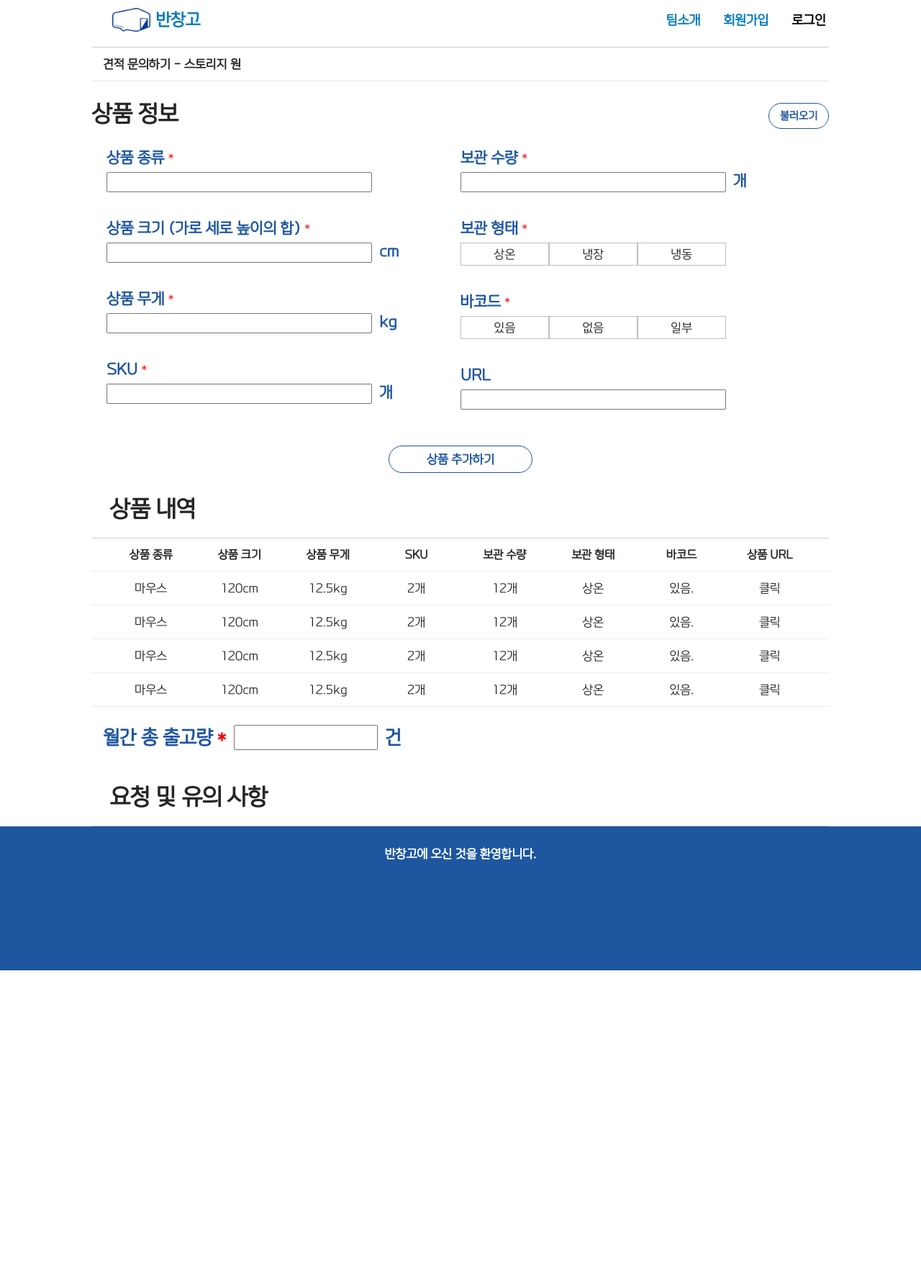
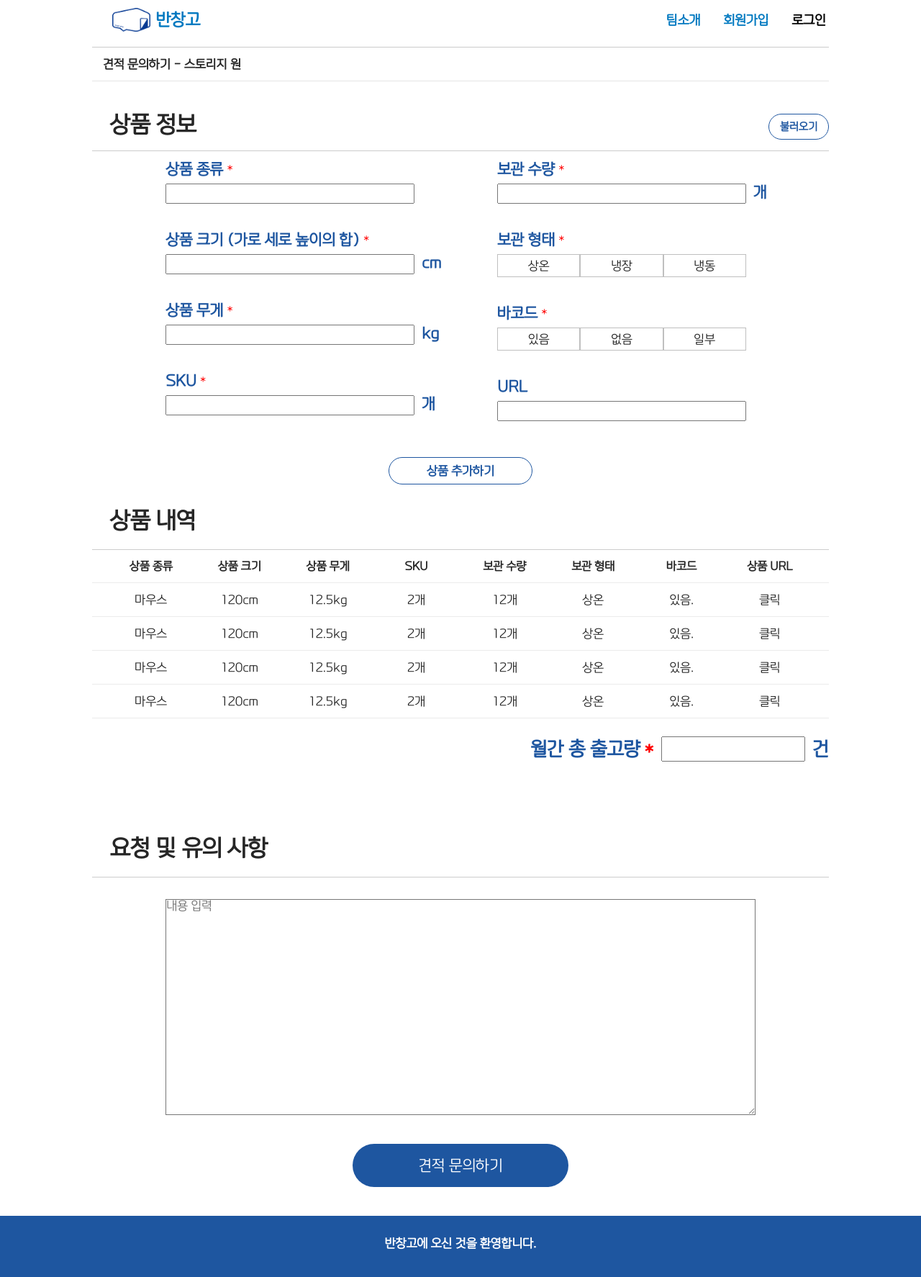
Before and after one commit to WhereHouseGM/banchango_frontend, a React (Create React App) app: page /warehouses/quotecontact in a window 1280 px wide. Shown: the top 1774 px of the page at 72% size. Before the commit the page ends 1348 px from the top, so only its background shows below. Built offline with nearby package versions, Linux system fonts and the light colour scheme; a web font is replaced by a local one.

Commit message:
견적 문의 페이지 완료

```diff
--- a/src/Components/Detail/QuoteContact/index.js
+++ b/src/Components/Detail/QuoteContact/index.js
@@ -3,6 +3,7 @@ import styled from 'styled-components';
 
 const Container = styled.div`
   width: 100%;
+  min-width: 1024px;
 `;
 const Wrapper = styled.div`
   width: 90%;
@@ -17,15 +18,17 @@ const Title = styled.div`
   border-bottom: 1px solid rgba(0, 0, 0, 0.1);
 `;
 const ProductTitleWrapper = styled.div`
-  margin-top: 10px;
-  margin-bottom: 10px;
-  padding: 20px 0;
+  margin-top: 30px;
+  margin-bottom: 15px;
+  padding: 15px 0;
   display: flex;
   justify-content: space-between;
+  border-bottom: 1px solid rgba(0, 0, 0, 0.2);
 `;
 const ProductTitle = styled.div`
   font-weight: bold;
   font-size: 30px;
+  padding-left: 25px;
 `;
 const RestoreButton = styled.div`
   border: 1px solid #1e56a0;
@@ -43,13 +46,16 @@ const ProductWrapper = styled.div`
   width: 100%;
   display: flex;
   flex-wrap: wrap;
-  justify-content: center;
+  justify-content: space-between;
+`;
+const ProductBlankWrapper = styled.div`
+  flex: 1;
 `;
 const ProductLeftWrapper = styled.div`
-  width: 48%;
+  width: 45%;
 `;
 const ProductRightWrapper = styled.div`
-  width: 48%;
+  width: 45%;
 `;
 const InputTitle = styled.div`
   display: flex;
@@ -144,8 +150,12 @@ const HistoryChild = styled.div`
 const HistoryChildText = styled.div`
   width: ${(props) => props.width};
 `;
+const TotalCountContainer = styled.div`
+  margin: 25px 0;
+  display: flex;
+  flex-direction: row-reverse;
+`;
 const TotalCountWrapper = styled.div`
-  margin: 25px 0;
   display: flex;
   align-items: center;
   color: #1e56a0;
@@ -163,8 +173,35 @@ const TotalCountInput = styled.input`
 const TotalCountSubText = styled.div`
   margin-left: 10px;
 `;
+const AnnounceTitle = styled.div`
+  margin-top: 80px;
+  font-weight: bold;
+  width: 100%;
+  font-size: 30px;
+  padding: 25px;
+  border-bottom: 1px solid rgba(0, 0, 0, 0.2);
+`;
+const TextareaWrapper = styled.div`
+  width: 80%;
+  height: 300px;
+  margin: 30px auto;
+`;
 const AnnounceTextarea = styled.textarea`
-  width: 90%;
+  height: 100%;
+  width: 100%;
+`;
+const InquiryButton = styled.div`
+  background-color: #1e56a0;
+  color: white;
+  border-radius: 40px;
+  padding: 20px 60px;
+  text-align: center;
+  font-size: 20px;
+  width: 300px;
+  margin: 40px auto;
+  &:hover {
+    cursor: pointer;
+  }
 `;
 
 const DUMMY_HISTORY = [
@@ -215,6 +252,7 @@ const QuoteContact = () => {
           <RestoreButton>불러오기</RestoreButton>
         </ProductTitleWrapper>
         <ProductWrapper>
+          <ProductBlankWrapper />
           <ProductLeftWrapper>
             <BlueText text={'상품 종류'} />
             <InputBox />
@@ -282,14 +320,20 @@ const QuoteContact = () => {
             <HistoryChildText width={'12%'}>클릭</HistoryChildText>
           </HistoryChild>
         ))}
+        <TotalCountContainer>
           <TotalCountWrapper>
             <TotalCountTitle>월간 총 출고량</TotalCountTitle>
             <div style={{ color: 'red' }}>*</div>
             <TotalCountInput />
             <TotalCountSubText>건</TotalCountSubText>
           </TotalCountWrapper>
+        </TotalCountContainer>
         <ProductListWrapper>
-          <ProductListTitle>요청 및 유의 사항</ProductListTitle>
+          <AnnounceTitle>요청 및 유의 사항</AnnounceTitle>
+          <TextareaWrapper>
+            <AnnounceTextarea placeholder={'내용 입력'} />
+          </TextareaWrapper>
+          <InquiryButton>견적 문의하기</InquiryButton>
         </ProductListWrapper>
       </Wrapper>
     </Container>
```
Also changed, not shown: src/Components/Login/PWFind_Styles.js (line endings or trailing spaces). Lines whose indentation alone changed are shown as unchanged.
